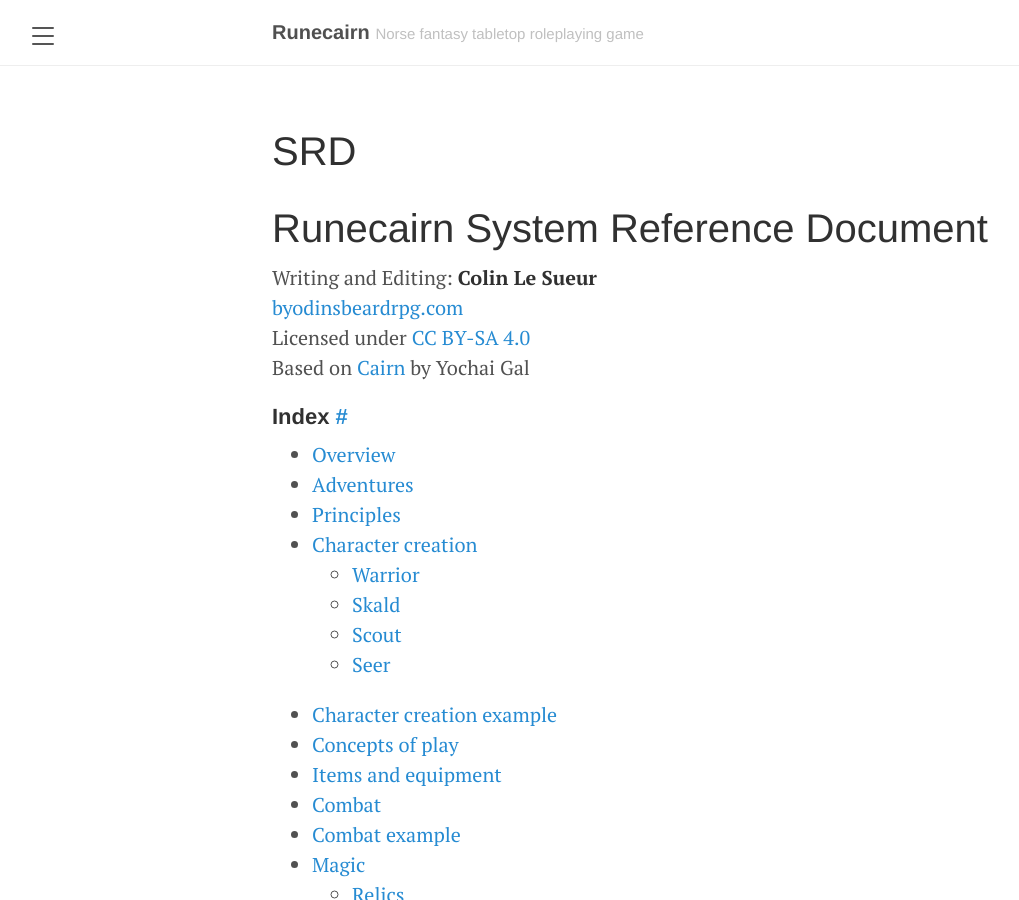
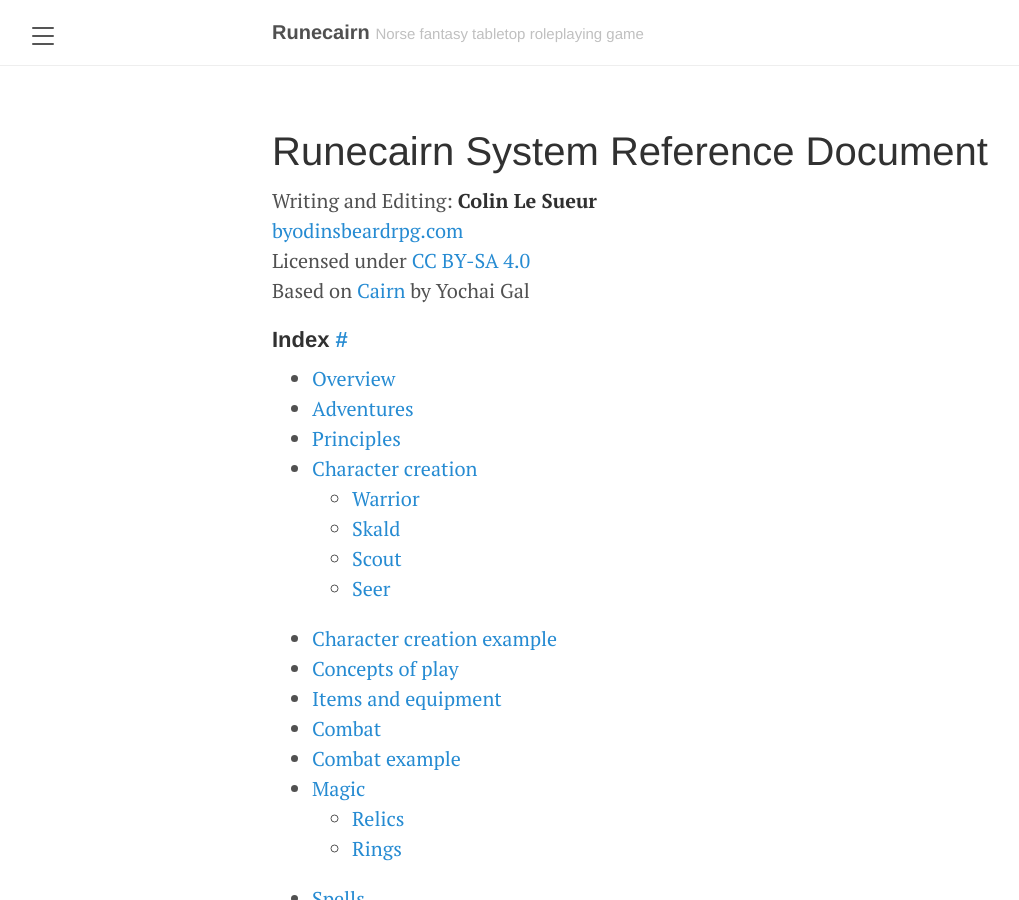
Before and after one commit to byodinsbeardrpg/byodinsbeardrpg.github.io, a Jekyll site: the page built from srd.md, in a window 1280 px wide and 900 px high. Shown: the whole window, without its empty margins (8-1027 px from the left). Built offline with Jekyll 4.4.1, drawn with Linux system fonts in a browser that asks for light colours; some web fonts are replaced.

Commit message:
Update page.html

```diff
--- a/_layouts/page.html
+++ b/_layouts/page.html
@@ -3,6 +3,9 @@
 ---
 
 <div class="page">
+  {% if page.title == "SRD" %}
+  {% else %}
   <h1 class="page-title">{{ page.title }}</h1>
+  {% endif %}
 {% include anchor_headings.html html=content h_min=2 h_max=5 anchorBody="#" %}
 </div>
```
